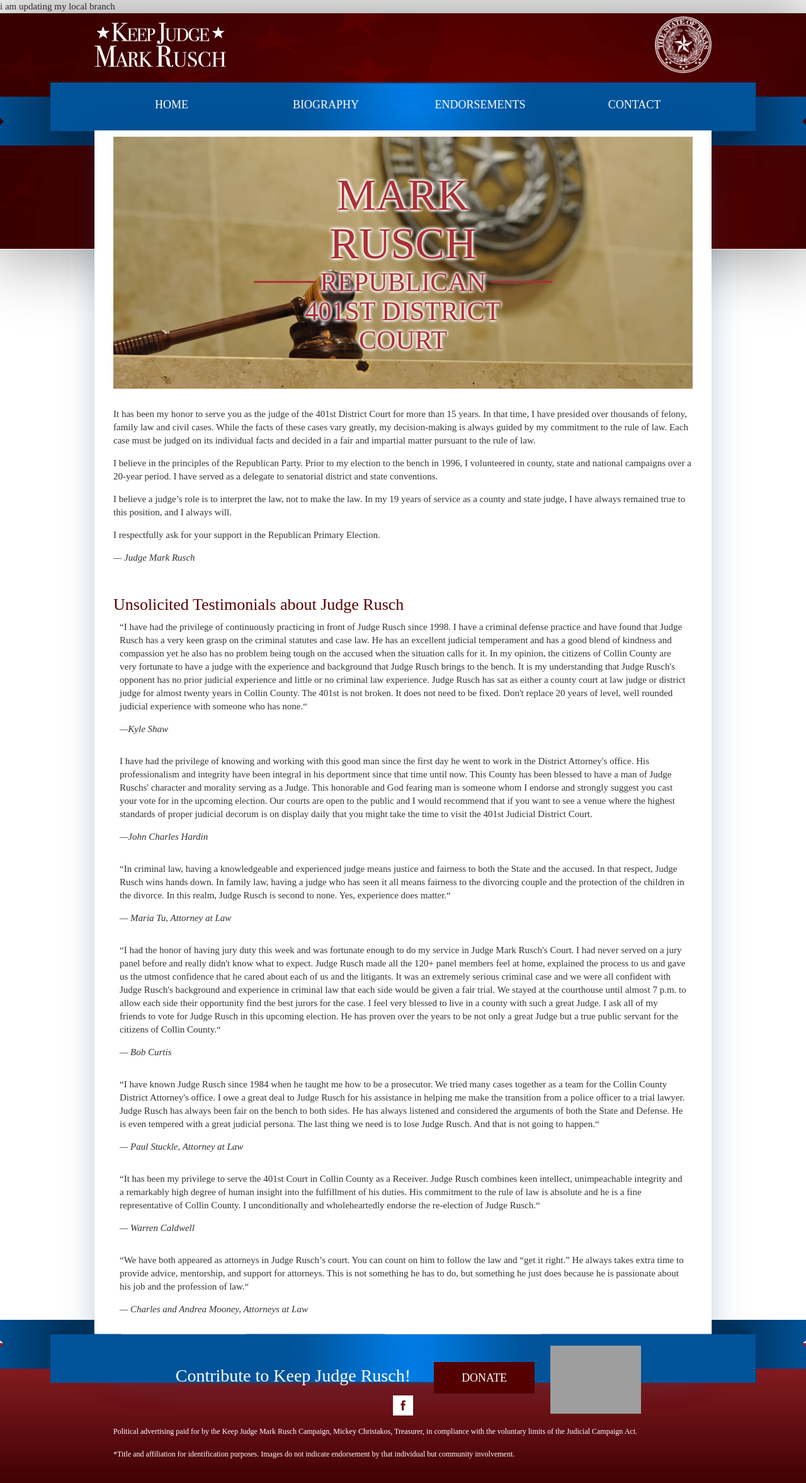
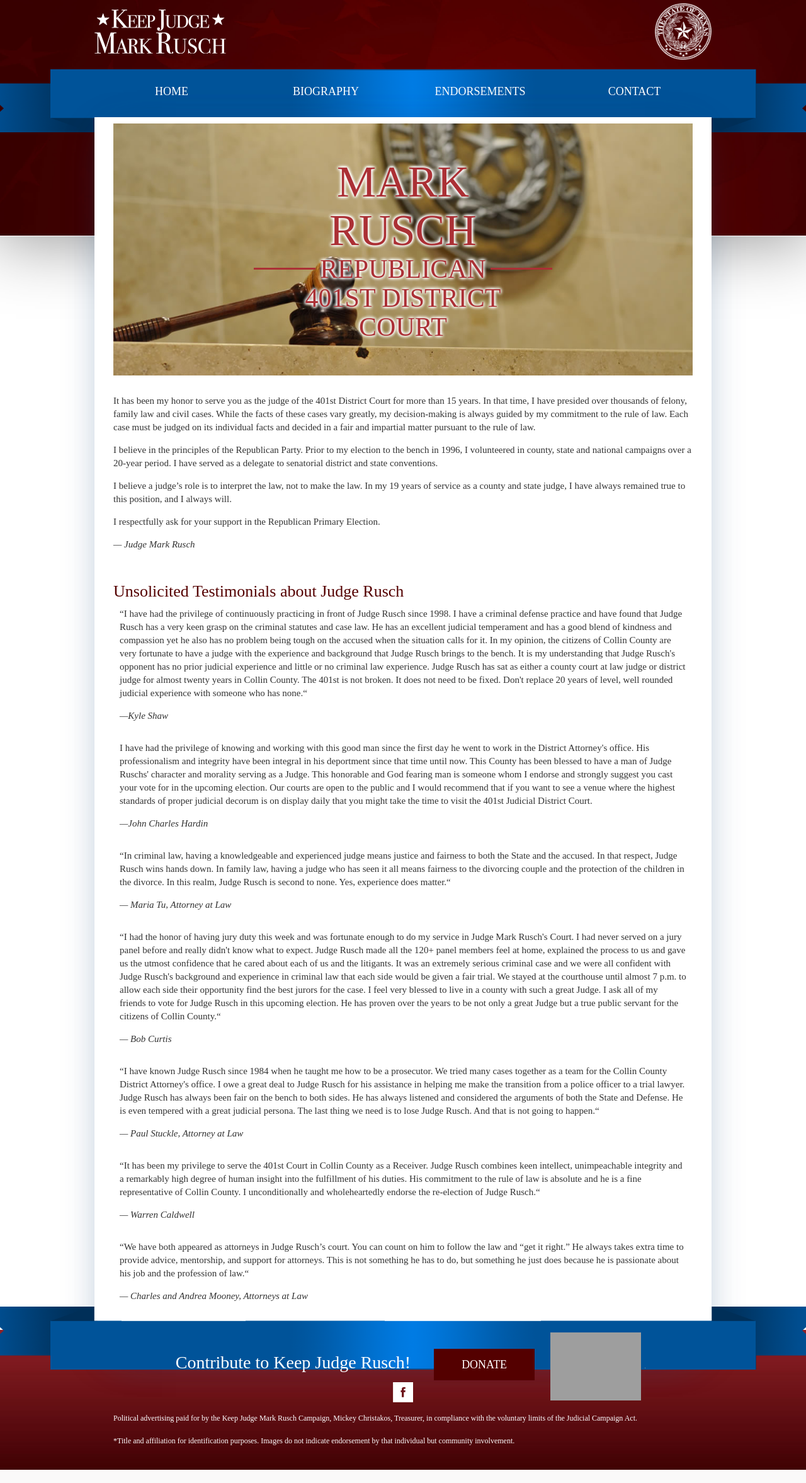
Before and after one commit to michelemccom/markrusch, a PHP site: page /index.php in a window 1280 px wide. Shown: the whole page at 63% size. After the commit the page ends 2333 px from the top, so only its background shows below. Run offline with PHP 8.4, Linux system fonts and the light colour scheme; some libraries are stand-ins or nearby versions; some web fonts are replaced; grey boxes are pictures that could not be loaded.

Commit message:
still testing

```diff
--- a/includes/header.php
+++ b/includes/header.php
@@ -1,8 +1,6 @@
 <!DOCTYPE html>
 <html prefix="og: http://ogp.me/ns#">
-i am updating my local branch
 	<head>
-
   		<title>Mark Rusch</title>
   		<meta property="og:title" content="Keep Judge Mark Rusch">
 		<meta property="og:type" content="website">
```
